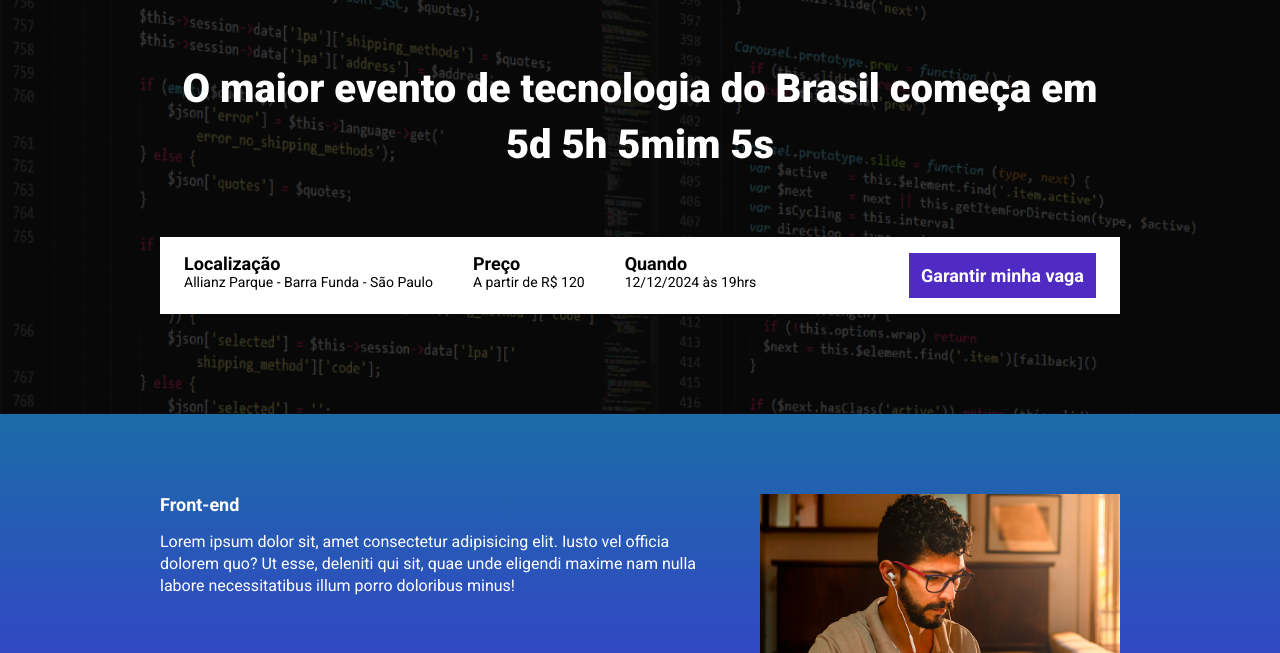
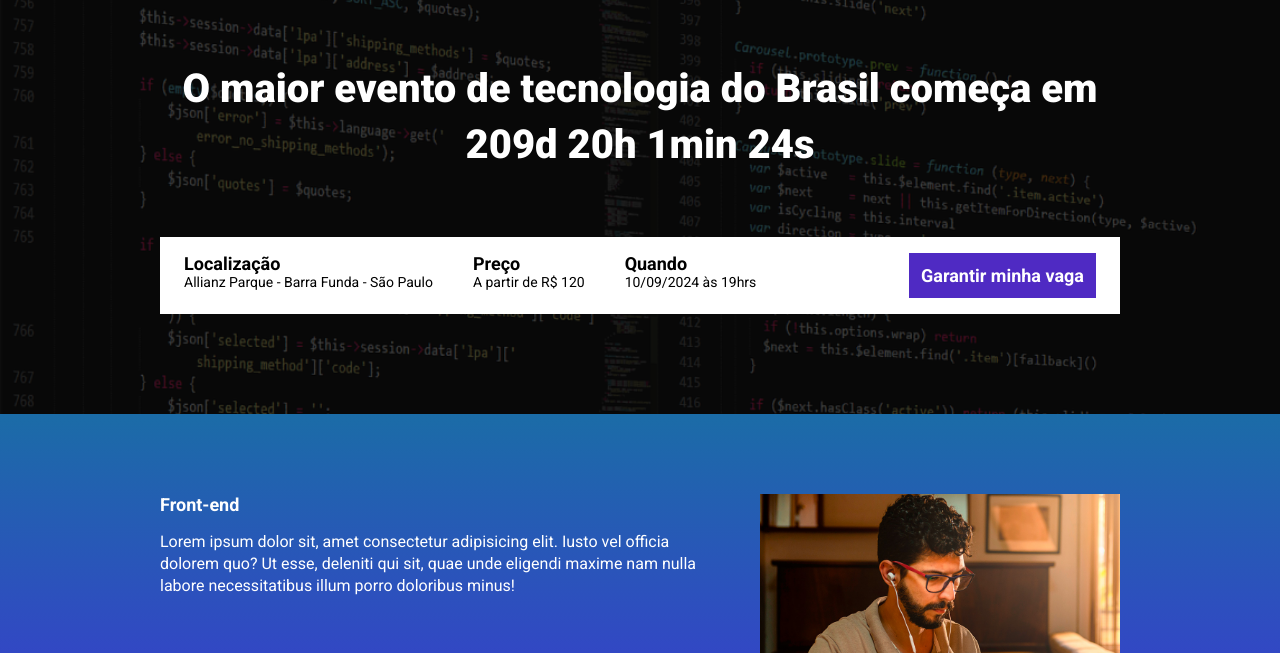
Before and after one commit to HenriqueGPinho/ebac_talks_landing_page, a website built with Parcel: page src/index.html in a window 1280 px wide. Shown: the part 147-800 px from the top of the page. Built offline with nearby package versions, Linux system fonts and the light colour scheme.

Commit message:
add: timer to event

```diff
--- a/src/index.html
+++ b/src/index.html
@@ -19,7 +19,7 @@
     <div class="container">
       <img class="hero__logo" src="./img/ebac_logo.svg" alt="EBAC">
       <p class="hero__text">
-        O maior evento de tecnologia do Brasil começa em 5d 5h 5mim 5s
+        <span id="counter"></span>
       </p>
       <div class="infos-bar">
         <ul class="infos-bar__infos">
@@ -33,7 +33,7 @@
           </li>
           <li class="infos-bar__infos__item">
             <b>Quando</b>
-            12/12/2024 às 19hrs
+            10/09/2024 às 19hrs
           </li>
         </ul>
         <a class="button button--primary" href="#">
--- a/src/scripts/main.js
+++ b/src/scripts/main.js
@@ -1 +1,28 @@
 AOS.init();
+
+const eventDate = new Date("Sep 10, 2024 19:00:00");
+const eventTimeStamp = eventDate.getTime();
+
+const daysInMilliseconds = 1000 * 60 * 60 * 24;
+const hoursInMilliseconds = 1000 * 60 * 60;
+const minutesInMilliseconds = 1000 * 60;
+const secondsInMilliseconds = 1000;
+
+const timeCounter = setInterval(function () {
+  const now = new Date();
+  const currentTimeStamp = now.getTime();
+
+  const timeToEvent = eventTimeStamp - currentTimeStamp;
+
+  const daysToEvent = Math.floor(timeToEvent / daysInMilliseconds); //milliseconds to days
+  const hoursToEvent = Math.floor((timeToEvent % daysInMilliseconds) / hoursInMilliseconds);
+  const minutesToEvent = Math.floor((timeToEvent % hoursInMilliseconds) / minutesInMilliseconds);
+  const secondsToEvent = Math.floor((timeToEvent % minutesInMilliseconds) / secondsInMilliseconds);
+
+  document.getElementById('counter').innerHTML = `O maior evento de tecnologia do Brasil começa em ${daysToEvent}d ${hoursToEvent}h ${minutesToEvent}min ${secondsToEvent}s`
+
+  if (timeToEvent < 0) {
+    clearInterval(timeCounter);
+    document.getElementById('counter').innerHTML = "Evento expirado!";
+  }
+}, 1000);
```
